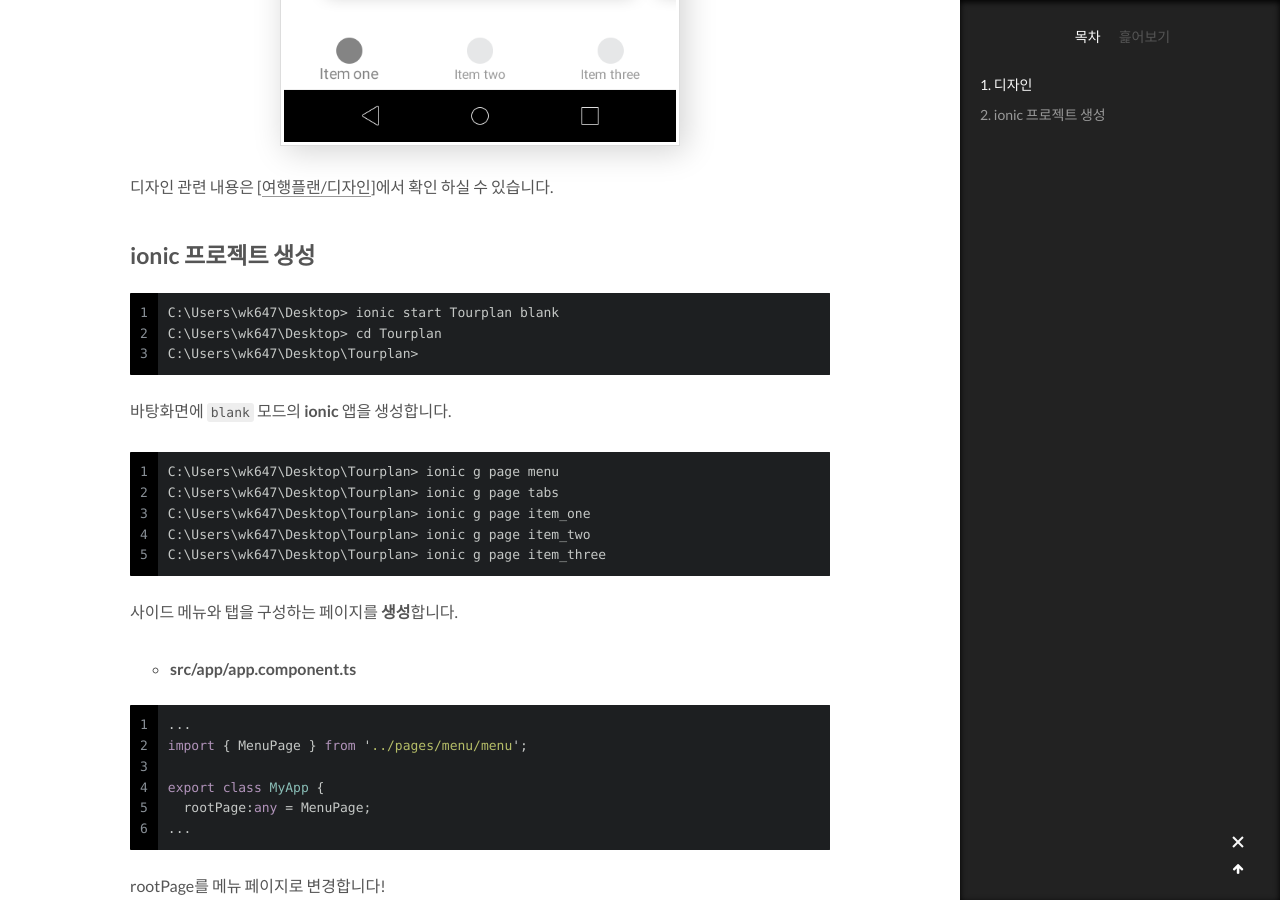
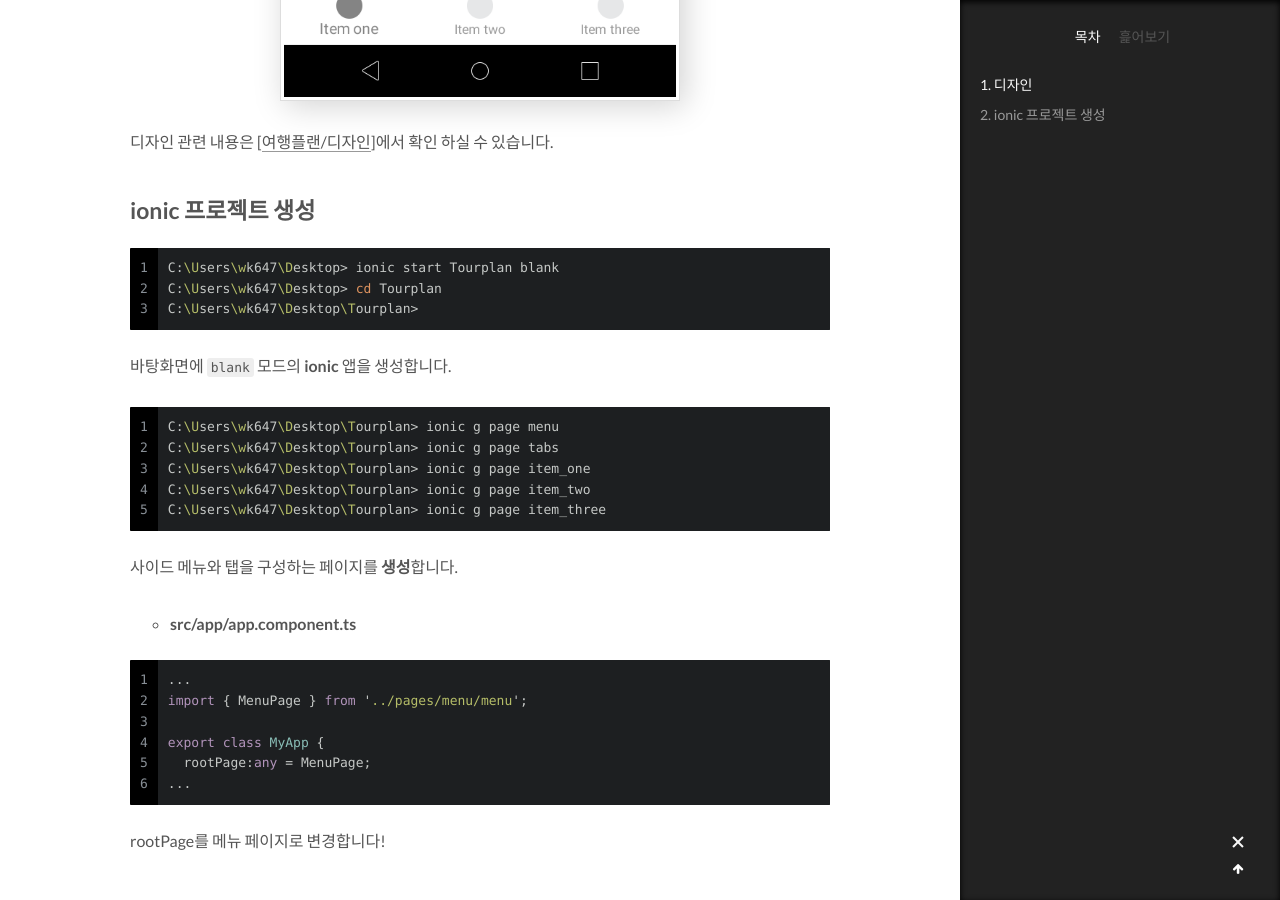
Before and after one commit to wkddnjset/wkddnjset.github.io, a Jekyll site: the page built from _posts/2018-02-04-ionic-3-하이브리드-앱-개발하기-[여행플랜].md, in a window 1280 px wide and 900 px high, scrolled down 1233 px. Built offline with Jekyll 4.4.1, drawn with Linux system fonts in a browser that asks for light colours; comment, search, counter and statistics services are not loaded; some of the changed text lies outside the part shown.

Commit message:
2018-02-02

```diff
--- a/_posts/2018-02-04-ionic-3-하이브리드-앱-개발하기-[여행플랜].md
+++ b/_posts/2018-02-04-ionic-3-하이브리드-앱-개발하기-[여행플랜].md
@@ -15,7 +15,7 @@ tags: ionic, app develop
 
 ## ionic 프로젝트 생성
 
-{% highlight plain text linenos %}
+{% highlight bash linenos %}
 C:\Users\wk647\Desktop> ionic start Tourplan blank
 C:\Users\wk647\Desktop> cd Tourplan
 C:\Users\wk647\Desktop\Tourplan>
@@ -23,7 +23,7 @@ C:\Users\wk647\Desktop\Tourplan>
 
 바탕화면에 `blank` 모드의 **ionic** 앱을 생성합니다.
 
-{% highlight plain text linenos %}
+{% highlight bash linenos %}
 C:\Users\wk647\Desktop\Tourplan> ionic g page menu
 C:\Users\wk647\Desktop\Tourplan> ionic g page tabs
 C:\Users\wk647\Desktop\Tourplan> ionic g page item_one
```
Also changed, not shown: other parts of _posts/2018-02-04-ionic-3-하이브리드-앱-개발하기-[여행플랜].md (+1 -1 lines).
